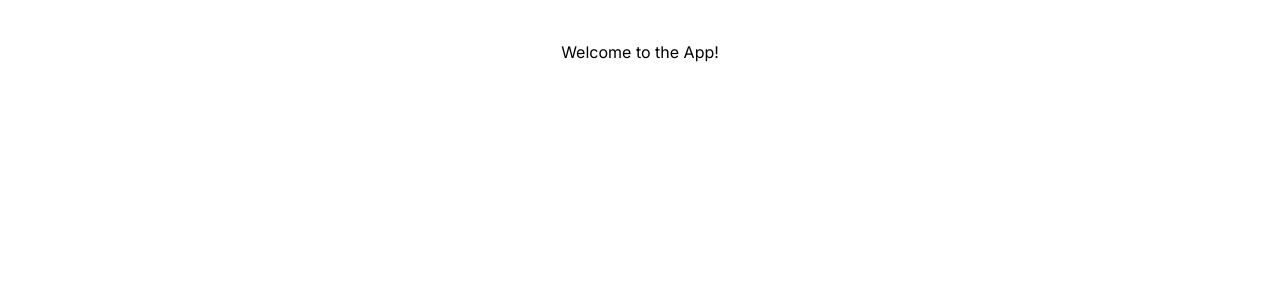
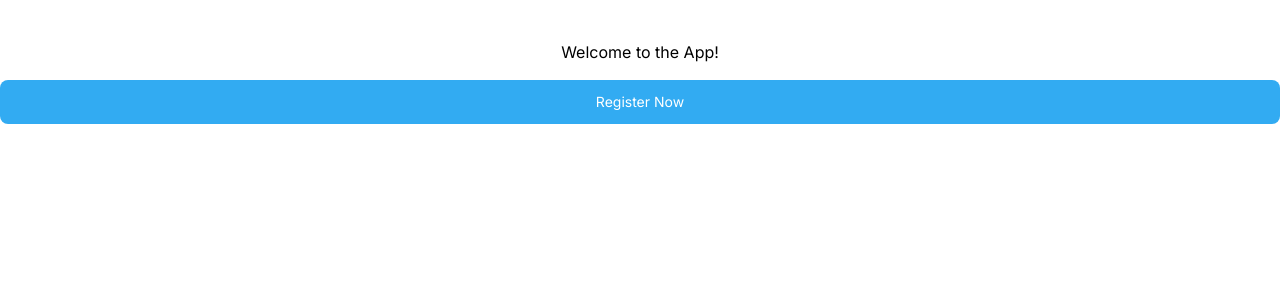
Before and after one commit to YRTechX/SignUpForm, a React (Create React App) app: page / in a window 1280 px wide. Shown: the top 300 px of the page. Built offline with nearby package versions, Linux system fonts and the light colour scheme.

Commit message:
changed browser router to hash router

```diff
--- a/src/App.tsx
+++ b/src/App.tsx
@@ -1,22 +1,11 @@
 import React from "react";
-import { BrowserRouter as Router, Link } from "react-router-dom";
+import { HashRouter as Router } from "react-router-dom";
 import AppRoutes from "@/router/routes";
 
 const App = () => {
     return (
         <Router>
-            {/* <nav className="flex justify-around p-4 bg-gray-200">
-                <Link to="/signup" className="text-blue-500">
-                    Register
-                </Link>
-                <Link to="/signin" className="text-blue-500">
-                    Login
-                </Link>
-                <Link to="/welcome" className="text-blue-500">
-                    Welcome
-                </Link>
-            </nav> */}
-            <AppRoutes /> {/* Use the Routes component here */}
+            <AppRoutes />
         </Router>
     );
 };
--- a/src/router/routes.tsx
+++ b/src/router/routes.tsx
@@ -1,8 +1,9 @@
 import React from "react";
-import { Route, Routes } from "react-router-dom";
+import { Route, Routes, Navigate } from "react-router-dom";
 import SignUpPage from "@/views/SignUpPage";
 import SignInPage from "@/views/SignInPage";
 import WelcomePage from "@/views/WelcomePage";
+import AppButton from "@/components/UI/AppButton";
 
 const AppRoutes = () => {
     return (
@@ -13,9 +14,19 @@ const AppRoutes = () => {
             <Route
                 path="/"
                 element={
-                    <h1 className="text-center mt-10">Welcome to the App!</h1>
+                    <div className="text-center mt-10">
+                        <h1 className="mb-4">Welcome to the App!</h1>
+                        <AppButton
+                            onClick={() =>
+                                (window.location.href = "#/registration")
+                            }
+                        >
+                            Register Now
+                        </AppButton>
+                    </div>
                 }
             />
+            <Route path="*" element={<Navigate to="/" />} />
         </Routes>
     );
 };
```
